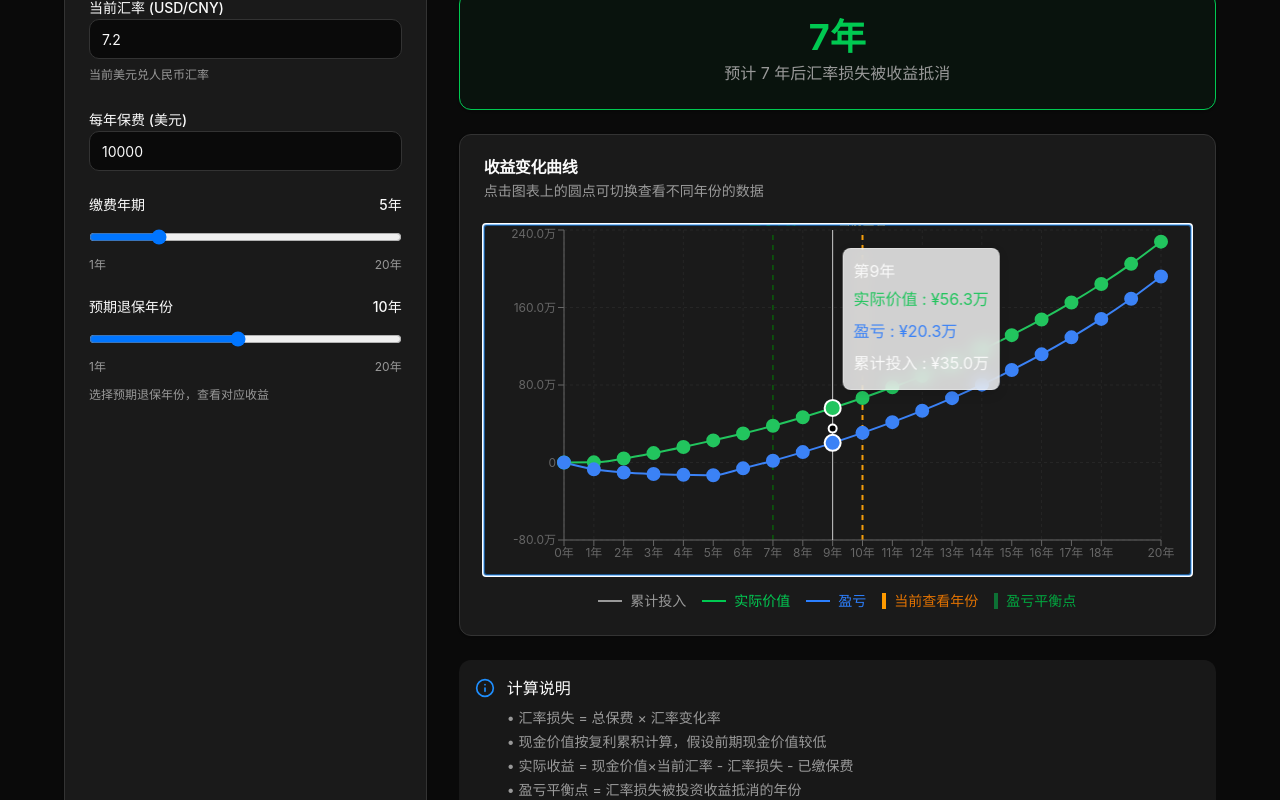
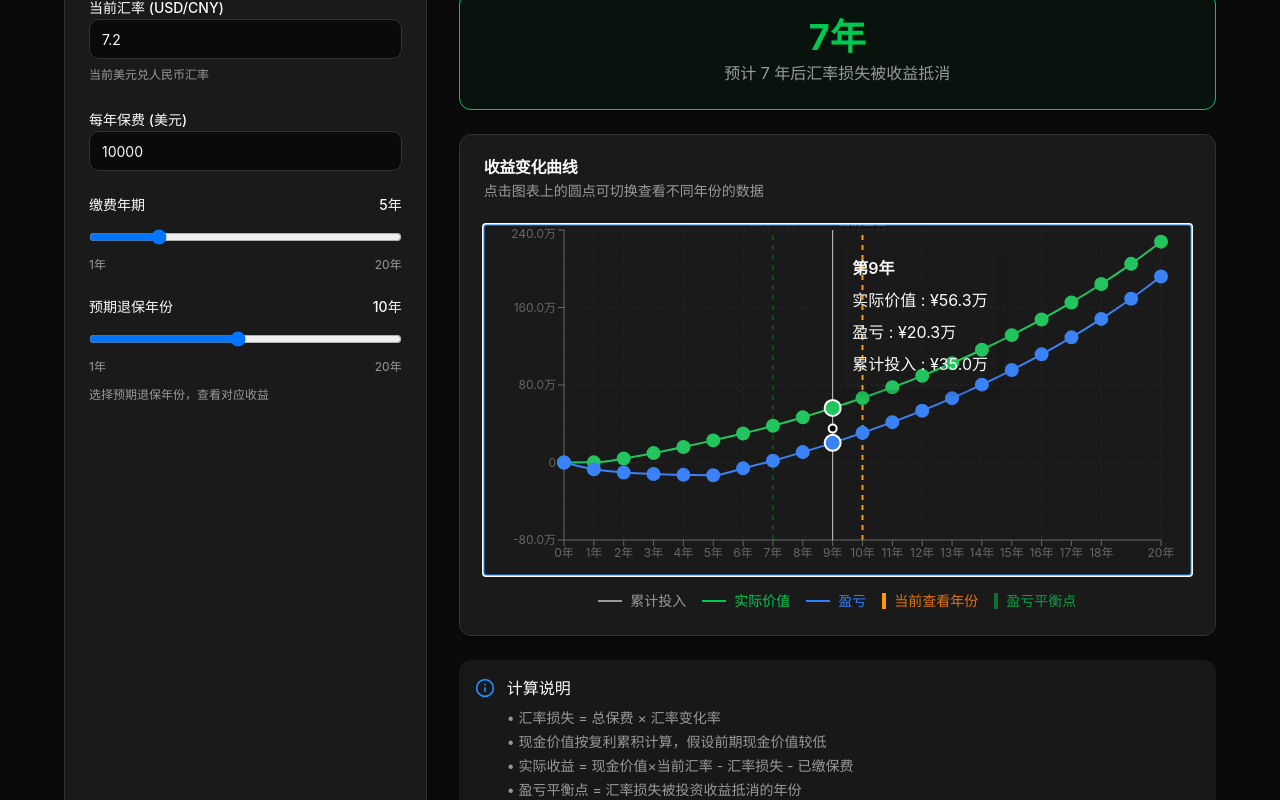
Before and after one commit to GoPlanz/PlanZ-Insur, a Next.js app: page /fx-calculator in a window 1280 px wide. Both pictures are taken after a click on the element 837 px from the left and 1005 px from the top of the page. Shown: the part 605-1405 px from the top of the page. Built offline with nearby package versions, Linux system fonts and the light colour scheme.

Commit message:
fix(ui): 修复汇率计算器图表tooltip样式
- 使用主题变量(--card, --card-foreground)替代半透明白色
- 添加itemStyle和labelStyle确保文字颜色一致
- 使用--border作为边框色，符合网站整体设计

Claude-Code-Id: 88743805-3292-4ab9-a4ac-06c07d893182

```diff
--- a/app/fx-calculator/page.tsx
+++ b/app/fx-calculator/page.tsx
@@ -439,11 +439,18 @@ export default function FXCalculatorPage() {
                           }}
                           labelFormatter={(label) => `第${label}年`}
                           contentStyle={{
-                            backgroundColor: 'rgba(255, 255, 255, 0.8)',
-                            backdropFilter: 'blur(8px)',
-                            border: '1px solid rgba(255, 255, 255, 0.3)',
+                            backgroundColor: 'hsl(var(--card))',
+                            border: '1px solid hsl(var(--border))',
                             borderRadius: '8px',
-                            boxShadow: '0 4px 12px rgba(0, 0, 0, 0.1)',
+                            boxShadow: '0 4px 12px rgba(0, 0, 0, 0.2)',
+                          }}
+                          itemStyle={{
+                            color: 'hsl(var(--card-foreground))',
+                          }}
+                          labelStyle={{
+                            color: 'hsl(var(--card-foreground))',
+                            fontWeight: 600,
+                            marginBottom: '4px',
                           }}
                         />
                         <ReferenceLine
```
